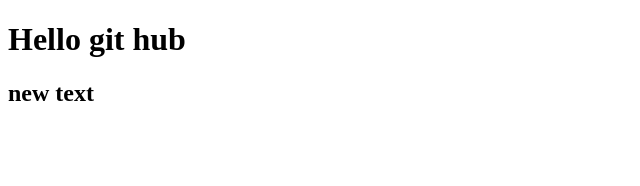
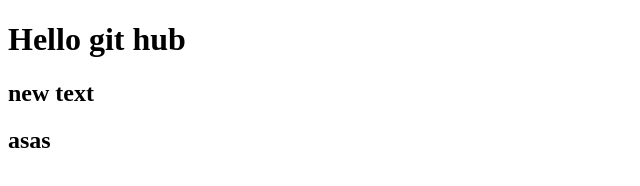
Before and after one commit to akmaljonakhrorov91-lab/task, a plain HTML site: page index.html in a window 1280 px wide. Shown: the full height of the page, 0-640 px from the left. Drawn offline with Linux system fonts and the light colour scheme.

Commit message:
first commit 14-11-2025

```diff
--- a/index.html
+++ b/index.html
@@ -8,5 +8,6 @@
   <body>
     <h1>Hello git hub</h1>
     <h2>new text</h2>
+    <h2>asas</h2>
   </body>
 </html>
```
